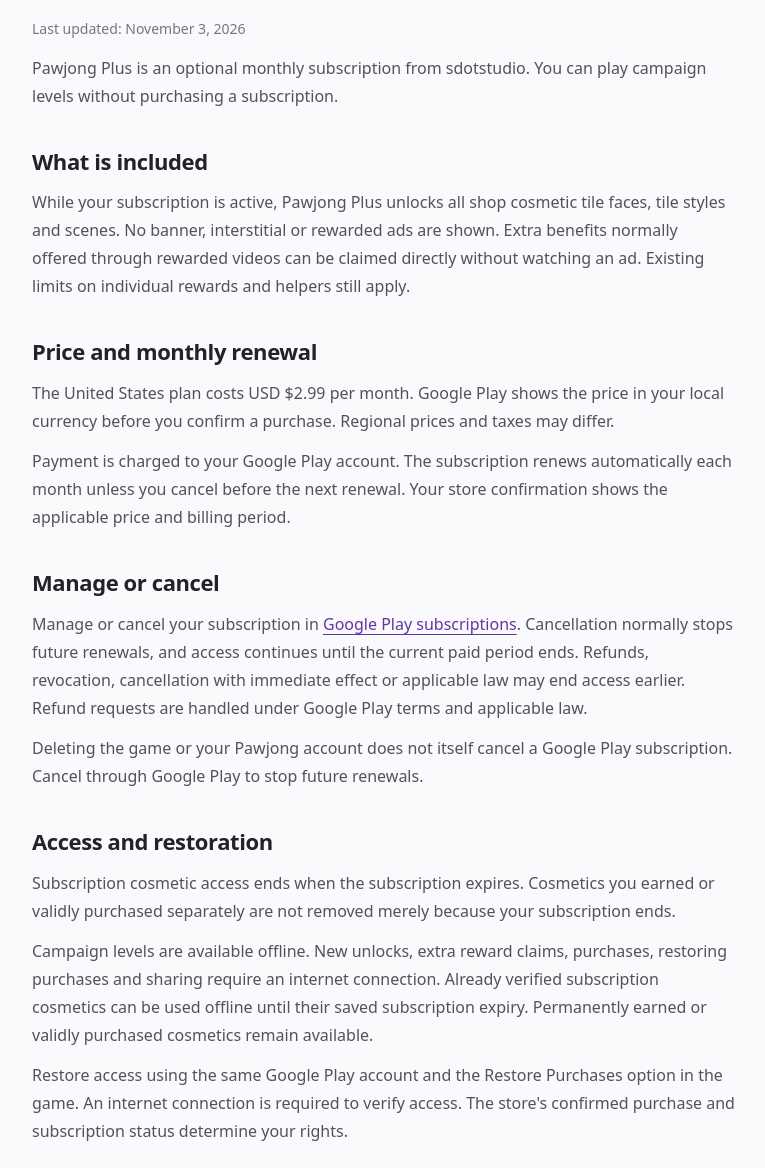
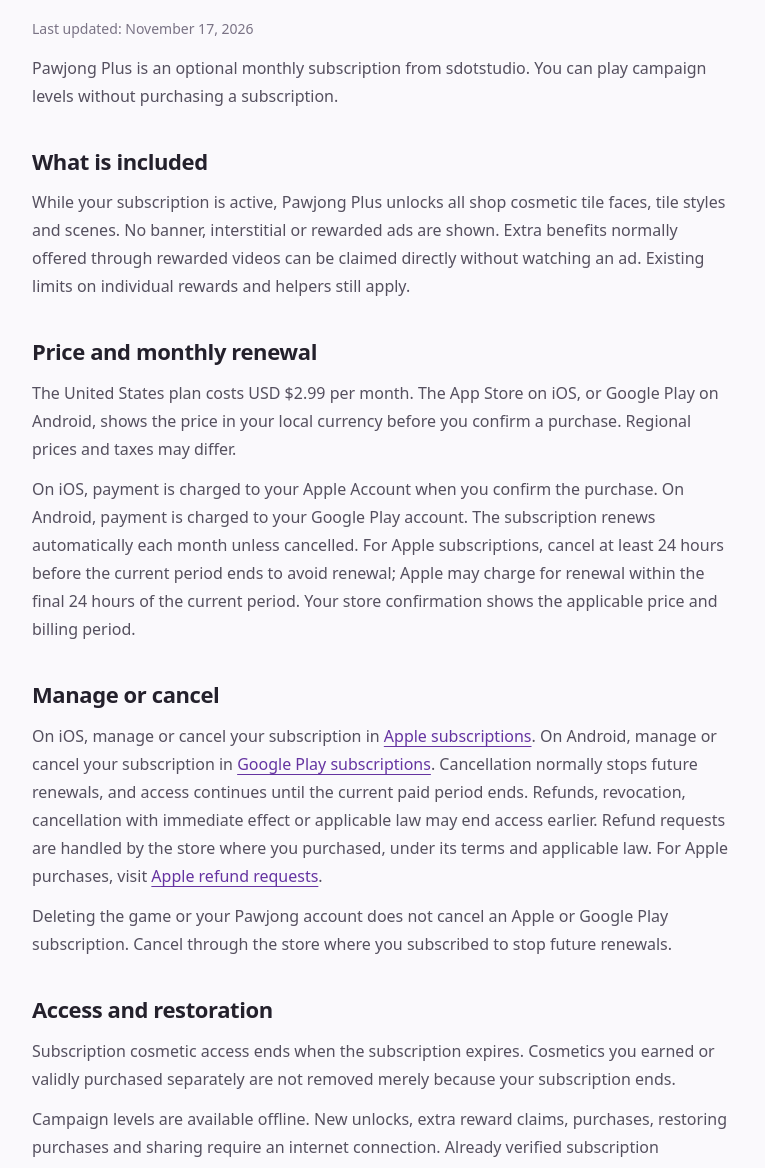
Before and after one commit to SDoTStudio/sdotstudio, a plain HTML site: page terms-of-use.html in a window 1280 px wide. Shown: the part 216-1384 px from the top of the page, without its empty margins (256-1021 px from the left). Drawn offline with Linux system fonts and the light colour scheme.

Commit message:
Add iOS Pawjong Plus subscription terms
Add Apple Account billing, renewal, cancellation, restore, refund and standard EULA links. Preserve existing Google Play terms and Plus benefits. This review change does not publish an iOS app or claim account deletion or retention is operational.

```diff
--- a/terms-of-use.html
+++ b/terms-of-use.html
@@ -12,20 +12,21 @@ header .standalone-brand{display:block;max-width:1000px;margin:auto;padding:22px
 <header><span class="standalone-brand">Pawjong</span></header>
 <main>
 <h1>Pawjong Plus terms</h1>
-<p class="meta">Last updated: November 3, 2026</p>
+<p class="meta">Last updated: November 17, 2026</p>
 <p>Pawjong Plus is an optional monthly subscription from sdotstudio. You can play campaign levels without purchasing a subscription.</p>
 <h2>What is included</h2>
 <p>While your subscription is active, Pawjong Plus unlocks all shop cosmetic tile faces, tile styles and scenes. No banner, interstitial or rewarded ads are shown. Extra benefits normally offered through rewarded videos can be claimed directly without watching an ad. Existing limits on individual rewards and helpers still apply.</p>
 <h2>Price and monthly renewal</h2>
-<p>The United States plan costs USD $2.99 per month. Google Play shows the price in your local currency before you confirm a purchase. Regional prices and taxes may differ.</p>
-<p>Payment is charged to your Google Play account. The subscription renews automatically each month unless you cancel before the next renewal. Your store confirmation shows the applicable price and billing period.</p>
+<p>The United States plan costs USD $2.99 per month. The App Store on iOS, or Google Play on Android, shows the price in your local currency before you confirm a purchase. Regional prices and taxes may differ.</p>
+<p>On iOS, payment is charged to your Apple Account when you confirm the purchase. On Android, payment is charged to your Google Play account. The subscription renews automatically each month unless cancelled. For Apple subscriptions, cancel at least 24 hours before the current period ends to avoid renewal; Apple may charge for renewal within the final 24 hours of the current period. Your store confirmation shows the applicable price and billing period.</p>
 <h2>Manage or cancel</h2>
-<p>Manage or cancel your subscription in <a href="https://play.google.com/store/account/subscriptions">Google Play subscriptions</a>. Cancellation normally stops future renewals, and access continues until the current paid period ends. Refunds, revocation, cancellation with immediate effect or applicable law may end access earlier. Refund requests are handled under Google Play terms and applicable law.</p>
-<p>Deleting the game or your Pawjong account does not itself cancel a Google Play subscription. Cancel through Google Play to stop future renewals.</p>
+<p>On iOS, manage or cancel your subscription in <a href="https://apps.apple.com/account/subscriptions">Apple subscriptions</a>. On Android, manage or cancel your subscription in <a href="https://play.google.com/store/account/subscriptions">Google Play subscriptions</a>. Cancellation normally stops future renewals, and access continues until the current paid period ends. Refunds, revocation, cancellation with immediate effect or applicable law may end access earlier. Refund requests are handled by the store where you purchased, under its terms and applicable law. For Apple purchases, visit <a href="https://reportaproblem.apple.com/">Apple refund requests</a>.</p>
+<p>Deleting the game or your Pawjong account does not cancel an Apple or Google Play subscription. Cancel through the store where you subscribed to stop future renewals.</p>
 <h2>Access and restoration</h2>
 <p>Subscription cosmetic access ends when the subscription expires. Cosmetics you earned or validly purchased separately are not removed merely because your subscription ends.</p>
 <p>Campaign levels are available offline. New unlocks, extra reward claims, purchases, restoring purchases and sharing require an internet connection. Already verified subscription cosmetics can be used offline until their saved subscription expiry. Permanently earned or validly purchased cosmetics remain available.</p>
-<p>Restore access using the same Google Play account and the Restore Purchases option in the game. An internet connection is required to verify access. The store's confirmed purchase and subscription status determine your rights.</p>
+<p>Restore access using the same Apple Account on iOS, or the same Google Play account on Android, and the Restore Purchases option in the game. An internet connection is required to verify access. The store's confirmed purchase and subscription status determine your rights.</p>
+<h2>Apple license terms</h2><p>The iOS app is licensed under Apple’s <a href="https://www.apple.com/legal/internet-services/itunes/dev/stdeula/">Standard End User License Agreement</a>.</p>
 <h2>Privacy and support</h2>
 <p>Read our <a href="privacy-policy.html">privacy policy</a> for information about purchases and online services. For support, contact <a href="mailto:havychevy3@gmail.com">havychevy3@gmail.com</a>.</p>
 </main>
```
